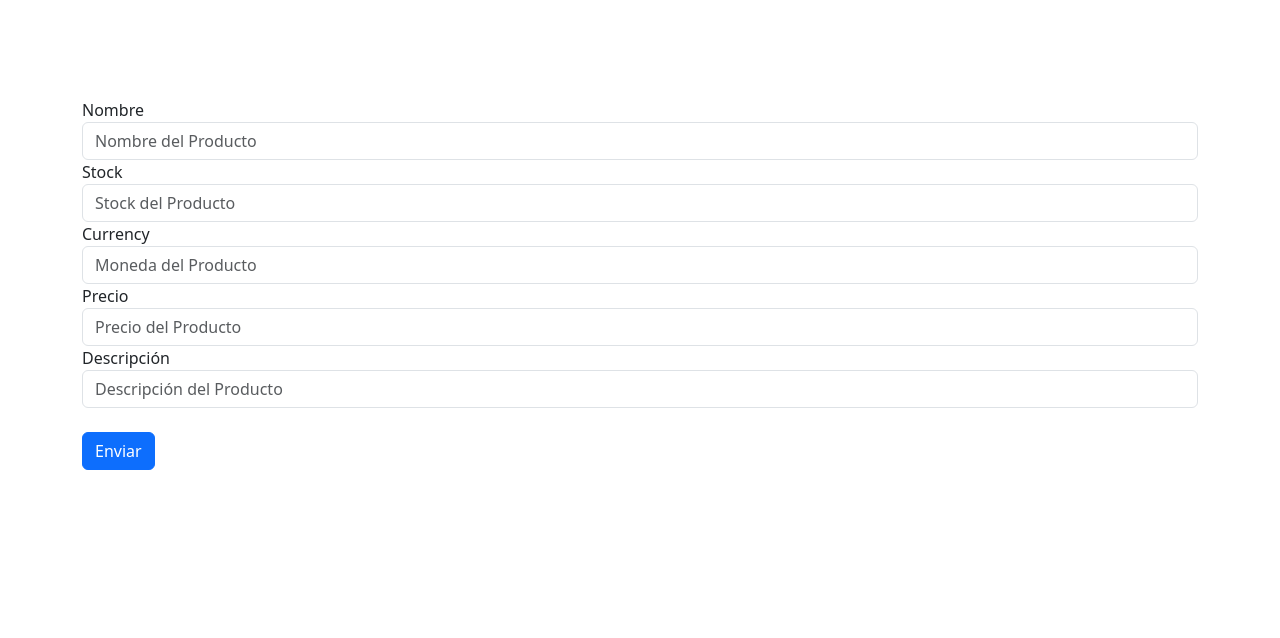
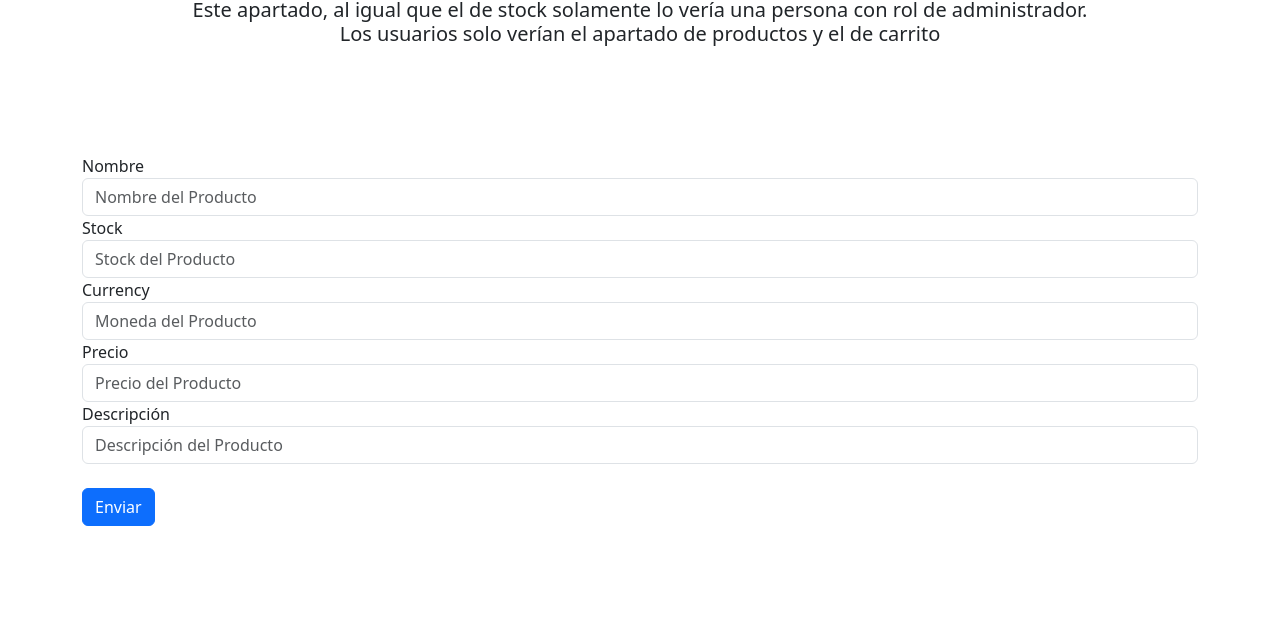
Before and after one commit to joaquintalice/BarracaS15, a plain HTML site: page create.html in a window 1280 px wide. Shown: the part 162-800 px from the top of the page. Drawn offline with nearby package versions, Linux system fonts and the light colour scheme.

Commit message:
chore: info subtitle

```diff
--- a/create.html
+++ b/create.html
@@ -43,6 +43,10 @@
             <div class="row">
                 <div class="col-12 text-center mt-5">
                     <h1>Registrar producto</h1>
+                    <h5>Este apartado, al igual que el de stock solamente lo vería una persona con rol de administrador.
+                        <br>
+                        Los usuarios solo verían el apartado de productos y el de carrito
+                    </h5>
                 </div>
                 <div class="col-12">
                     <form class="form" id="create-form">
```
